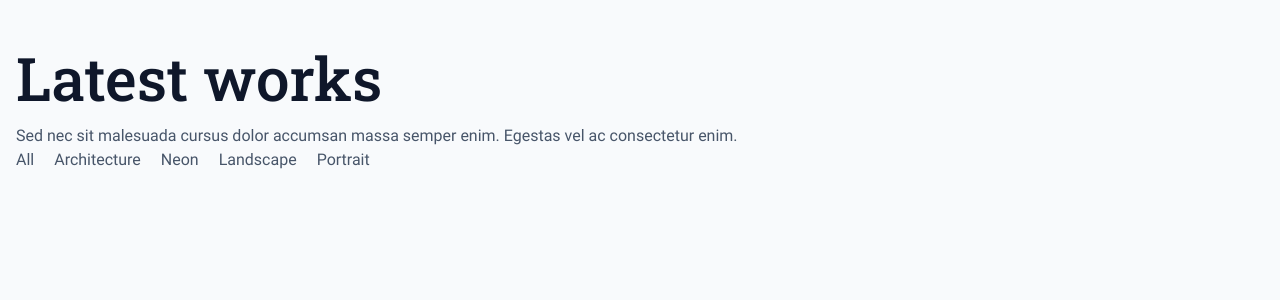
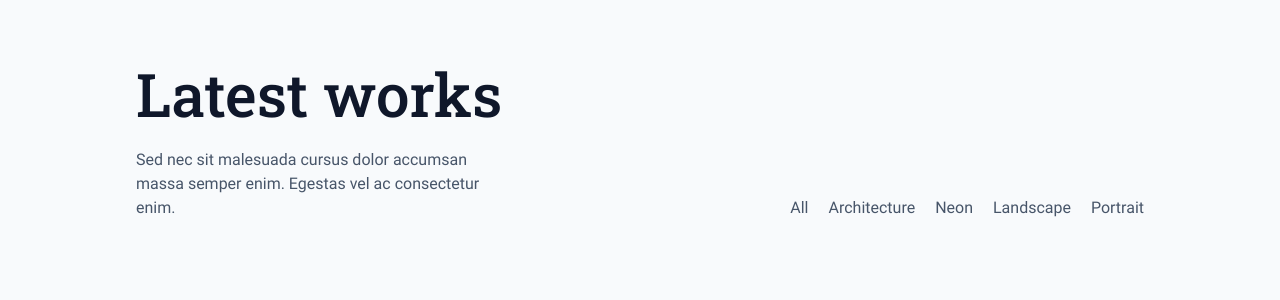
Before and after one commit to kristjanv001/image-scroller, an Angular app: page / in a window 1280 px wide. Shown: the top 300 px of the page. Built offline with nearby package versions, Linux system fonts and the light colour scheme.

Commit message:
Hero rwd done

```diff
--- a/src/app/app.component.html
+++ b/src/app/app.component.html
@@ -1,9 +1,11 @@
-<div class="py-12 px-4">
-  <header>
-    <h1 class="mb-4">Latest works</h1>
+<div>
+  <div class="py-12 px-4 md:py-16 md:px-8 max-w-[1072px] mx-auto">
+    <div class="lg:flex lg:items-center lg:justify-between">
+      <header class="mb-6 md:mb-8 lg:mb-0 max-w-[368px]">
+        <h1 class="mb-4 md:mb-6">Latest works</h1>
         <p>Sed nec sit malesuada cursus dolor accumsan massa semper enim. Egestas vel ac consectetur enim.</p>
       </header>
-  <ul class="flex items-center w-full space-x-5">
+      <ul class="flex items-center space-x-5 place-self-end">
         @for (filter of filters(); track $index) {
           <li>
             <button>{{ filter }}</button>
@@ -11,3 +13,5 @@
         }
       </ul>
     </div>
+  </div>
+</div>
--- a/src/styles.css
+++ b/src/styles.css
@@ -23,7 +23,10 @@
 * {
   @apply font-sans;
   @apply text-neutral-seven;
-  @apply text-sm;
+}
+
+p, ul, li {
+  @apply text-sm
 }
 
 body {
@@ -55,7 +58,7 @@ h1 {
     @apply text-6xl;
   }
 
-  * {
+  p, ul, li {
     @apply text-base;
   }
 }
--- a/tailwind.config.js
+++ b/tailwind.config.js
@@ -2,13 +2,15 @@
 module.exports = {
   content: ["./src/**/*.{html,ts}"],
   theme: {
-    extend: {},
-    colors: {
-      "neutral-one": "#F8FAFC",
-      "neutral-seven": "#475569",
-      "neutral-ten": "#0F172A",
-      "rose-seven": "#E11D48",
+    extend: {
+      colors: {
+        "neutral-one": "#F8FAFC",
+        "neutral-seven": "#475569",
+        "neutral-ten": "#0F172A",
+        "rose-seven": "#E11D48",
+      },
     },
+
     fontFamily: {
       sans: "Roboto, system-ui",
       serif: "'Roboto Slab', Georgia",
```
Lines whose indentation alone changed are shown as unchanged.
